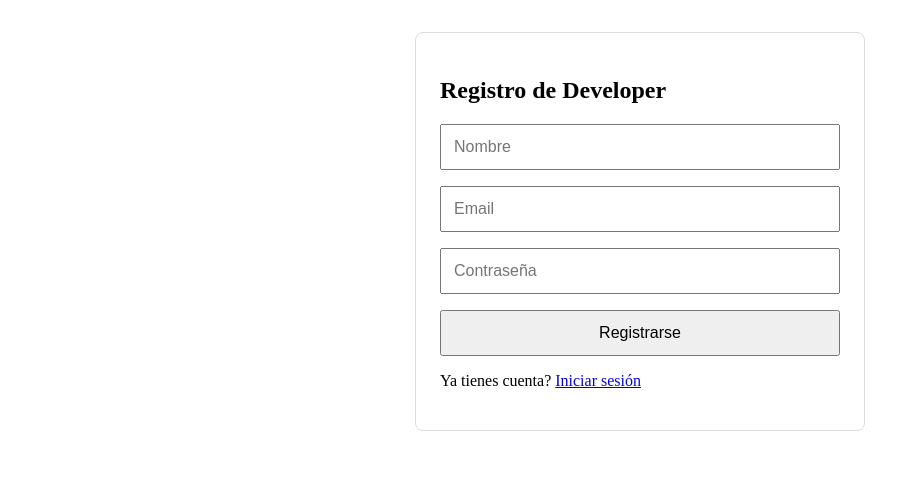
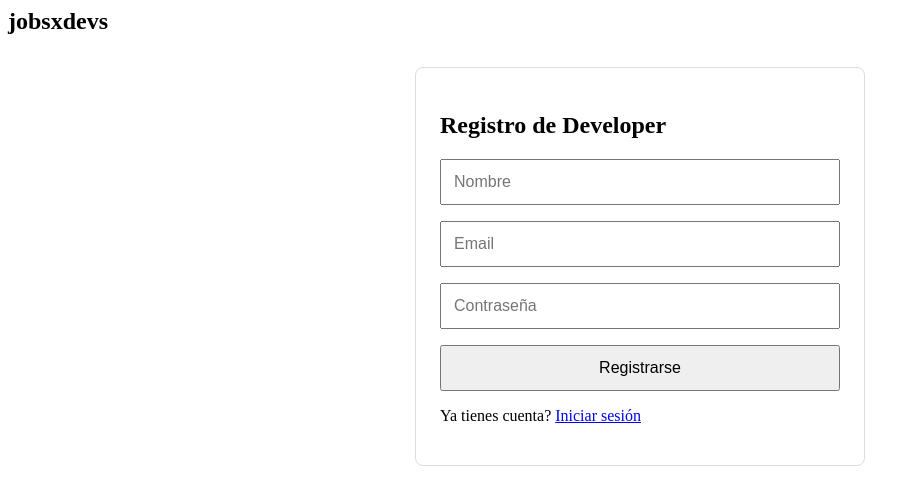
Before and after one commit to davidstudiodev/tfg_daw_2025, a Vue app in the folder frontend/: page /register in a window 1280 px wide. Shown: the top 504 px of the page, without its empty margins (0-921 px from the left). Built offline with nearby package versions, Linux system fonts and the light colour scheme; no server answers.

Commit message:
fix: :bug: Prevent saving profile if image is too large

```diff
--- /dev/null
+++ b/frontend/src/components/AppLogo.vue
@@ -0,0 +1,20 @@
+<template>
+  <div class="logo" @click="goHome" style="cursor:pointer">
+    jobsxdevs
+  </div>
+</template>
+
+<script setup>
+import { useRouter } from 'vue-router'
+const router = useRouter()
+function goHome() {
+  router.push({ name: 'home' })
+}
+</script>
+
+<style scoped>
+.logo {
+  font-weight: bold;
+  font-size: 1.5rem;
+}
+</style>
--- a/frontend/src/views/CompanyProfile.vue
+++ b/frontend/src/views/CompanyProfile.vue
@@ -3,7 +3,6 @@
     <h1>Perfil de Empresa</h1>
 
     <!-- Notificaciones -->
-    <p v-if="success" class="success">{{ success }}</p>
     <p v-if="error" class="error">{{ error }}</p>
 
     <div v-if="loading">Cargando perfil…</div>
@@ -159,7 +158,6 @@ const router = useRouter()
 const loading = ref(true)
 const saving = ref(false)
 const error = ref('')
-const success = ref('')
 const isEditingProfile = ref(false)
 const isCreatingJob = ref(false)
 
@@ -224,7 +222,7 @@ async function saveProfile() {
   error.value = ''
   try {
     await updateCompanyProfile({ ...form.value })
-    success.value = 'Perfil actualizado correctamente.'
+    alert('Perfil actualizado correctamente.')
     isEditingProfile.value = false
     loadProfile()
   } catch {
@@ -388,7 +386,6 @@ onMounted(() => {
   border-color: #0056b3;
 }
 .error { color: #c00; margin: 1rem 0; }
-.success { color: #060; margin: 1rem 0; }
 .profile-form input,
 .profile-form textarea,
 .job-form input,
--- a/frontend/src/views/DevProfile.vue
+++ b/frontend/src/views/DevProfile.vue
@@ -278,6 +278,7 @@ function toggleTech(item) {
 }
 
 async function saveProfile() {
+  if (error.value) return;
   error.value = '';
   saving.value = true;
   const tech_stack = techOptions.map(sec => ({
@@ -287,7 +288,7 @@ async function saveProfile() {
   try {
     await updateDevProfile({ ...form.value, tech_stack });
     form.value.tech_stack = tech_stack;
-    success.value = 'Datos guardados correctamente.';
+    alert('Perfil actualizado correctamente.');
     isEditing.value = false;
   } catch {
     error.value = 'Error al guardar datos.';
--- a/frontend/src/views/Home.vue
+++ b/frontend/src/views/Home.vue
@@ -1,7 +1,7 @@
 <template>
   <div class="app">
     <header class="header">
-      <div class="logo">jobsxdevs</div>
+      <AppLogo />
 
       <div class="toggle-container">
         <label>
@@ -32,6 +32,7 @@
 <script setup>
 import { ref } from 'vue';
 import { useRouter } from 'vue-router';
+import AppLogo from '../components/AppLogo.vue'
 
 const isCompany = ref(false);
 const router = useRouter();
--- a/frontend/src/views/Login.vue
+++ b/frontend/src/views/Login.vue
@@ -1,4 +1,6 @@
 <template>
+  <div class="login-page">
+    <AppLogo />
     <div class="auth-container">
       <h2>Login de {{ roleLabel }}</h2>
 
@@ -28,11 +30,15 @@
         </router-link>
       </p>
     </div>
+
+  </div>
 </template>
 
 <script setup>
 import { ref, computed } from 'vue'
 import { useRoute, useRouter } from 'vue-router'
+
+import AppLogo from '../components/AppLogo.vue'
 
 // 1) Importamos los servicios en lugar de axios directamente
 import { login, getMe } from '../services/auth.js'
--- a/frontend/src/views/Register.vue
+++ b/frontend/src/views/Register.vue
@@ -1,4 +1,7 @@
 <template>
+  <div class="register-page">
+    <AppLogo />
+
     <div class="auth-container">
       <h2>Registro de {{ roleLabel }}</h2>
       <form @submit.prevent="submitForm" class="auth-form">
@@ -32,6 +35,7 @@
         </router-link>
       </p>
     </div>
+  </div>
 </template>
 
 <script setup>
@@ -43,6 +47,8 @@
 import { ref, computed } from 'vue'
 import { useRoute, useRouter } from 'vue-router'
 import { register as registerUser } from '../services/auth.js'  // << importa tu service
+
+import AppLogo from '../components/AppLogo.vue'
 
 const route = useRoute()
 const router = useRouter()
```
Lines whose indentation alone changed are shown as unchanged.
